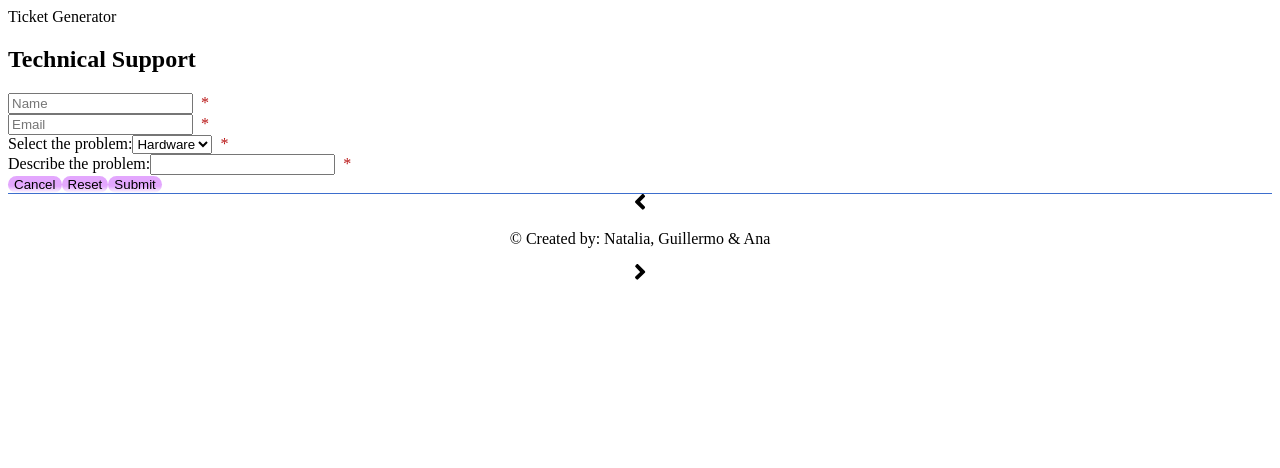
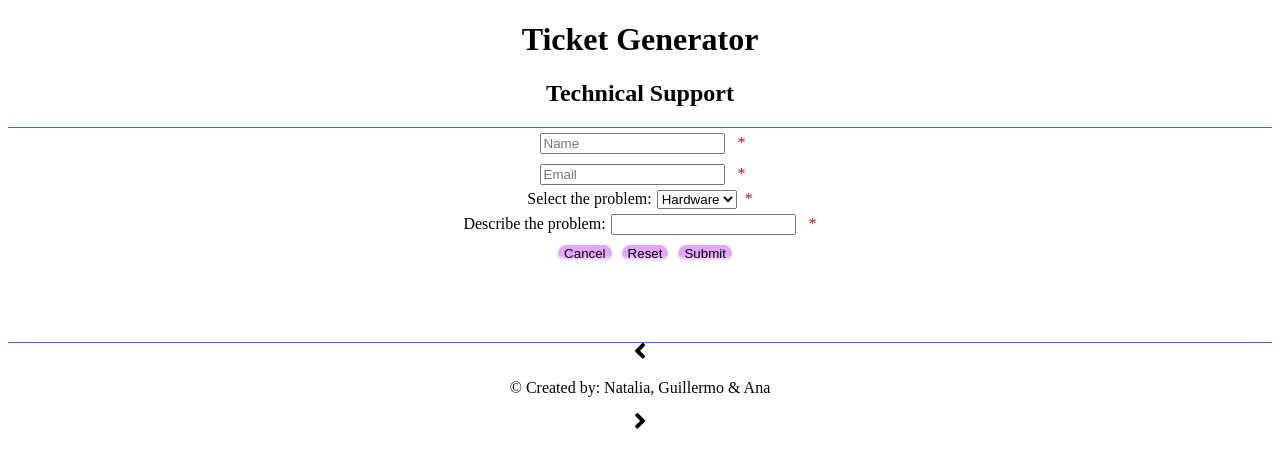
Before and after one commit to kayyra/Support-app, an Angular app in the folder src/main/frontend/: page / in a window 1280 px wide. Shown: the top 468 px of the page. Built offline with nearby package versions, Linux system fonts and the light colour scheme.

Commit message:
header and footer styles

```diff
--- a/src/main/frontend/src/app/app.module.ts
+++ b/src/main/frontend/src/app/app.module.ts
@@ -5,6 +5,7 @@ import { AppRoutingModule } from './app-routing.module';
 import { AppComponent } from './app.component';
 import { FooterComponent } from './global/footer/footer.component';
 import { FormularyComponent } from './formulary/formulary.component';
+import { HeaderComponent } from './global/header/header.component';
 
 
 @NgModule({
@@ -12,6 +13,7 @@ import { FormularyComponent } from './formulary/formulary.component';
     AppComponent,
     FooterComponent,
     FormularyComponent,
+    HeaderComponent,
 
   ],
   imports: [
--- a/src/main/frontend/src/app/formulary/formulary.component.html
+++ b/src/main/frontend/src/app/formulary/formulary.component.html
@@ -1,7 +1,6 @@
 <form>
   <div>
-    <label>Ticket Generator</label>
-    <h2>Technical Support</h2>
+        <app-header></app-header>
         <input type="text" id="name" name="name" value="" placeholder="Name" required><span>*</span><br>
         <input type="text" id="email" name="email" value="" placeholder="Email" required><span>*</span><br>
         <label for="problem">Select the problem:</label>
@@ -16,13 +15,6 @@
     <button id="cancel" type="cancel" class="cancel">Cancel</button>
     <button id="reset" type="reset" class="reset">Reset</button>
     <button id="submit" type="submit" class="formsubmit">Submit</button>
-
-
-
-
-
-
-
   </div>
   <app-footer></app-footer>
 
--- a/src/main/frontend/src/app/formulary/formulary.component.scss
+++ b/src/main/frontend/src/app/formulary/formulary.component.scss
@@ -1,6 +1,18 @@
+form {
+  text-align: center;
+}
+
 span {
   color: #b91515;
   margin-left: 0.5rem;
+}
+
+select {
+  margin-left: 5px ;
+}
+
+input {
+  margin: 5px;
 }
 
 button {
@@ -9,4 +21,6 @@ button {
   background: linear-gradient(0deg, rgba(61,110,205,0.008841036414565795) 0%,
   rgba(174,0,251,0.3449754901960784) 40%);
   border: none;
+  margin-left: 10px;
+  margin-top: 5px;
 }
--- a/src/main/frontend/src/app/formulary/formulary.component.ts
+++ b/src/main/frontend/src/app/formulary/formulary.component.ts
@@ -16,8 +16,7 @@ export class FormularyComponent {
       name: ['', [Validators.required]],
       email: ['', [Validators.required]],
       problem: ['', [Validators.required]],
-      describe: ['', [Validators.required]],
-
+      describe: ['', [Validators.required]]
 
     });
   }
@@ -26,4 +25,5 @@ ngOnInit() {  }
 saveData() {
   console.log(this.myForm.value);
 }
+
 }
--- a/src/main/frontend/src/app/global/footer/footer.component.scss
+++ b/src/main/frontend/src/app/global/footer/footer.component.scss
@@ -2,4 +2,5 @@
     border-top: 1px solid #3D6ECD;
     text-align: center;
     bottom: 0;
+    margin-top: 5rem;
 }
--- /dev/null
+++ b/src/main/frontend/src/app/global/header/header.component.html
@@ -0,0 +1,5 @@
+
+<div class="header">
+<label><h1>Ticket Generator</h1></label>
+    <h2>Technical Support</h2>
+</div>
--- /dev/null
+++ b/src/main/frontend/src/app/global/header/header.component.scss
@@ -0,0 +1,5 @@
+.header {
+    border-bottom: 1px solid #3D6ECD;
+    text-align: center;
+    bottom: 0;
+}
```
Also changed, not shown: src/main/frontend/src/app/global/header/header.component.ts (added, +10 -0 lines), 1 other file (tests, documents, lock files or other folders).
